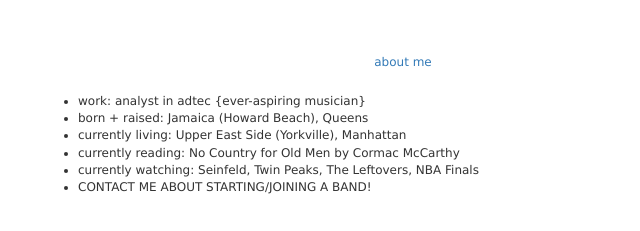
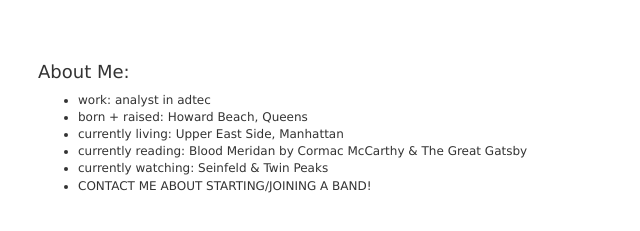
Before and after one commit to dabrams83/dabrams83.github.io, a plain HTML site: page index.html in a window 1280 px wide. Shown: the part 233-464 px from the top of the page, without its empty margins (237-877 px from the left). Drawn offline with nearby package versions, Linux system fonts and the light colour scheme.

Commit message:
6/16/2017 changes

```diff
--- a/index.html
+++ b/index.html
@@ -78,11 +78,10 @@
                   <div class="col-sm-4"></div>
             </div> -->
 
-            <div class ="col-sm-12" id="headerButtons" align= "center"> <!--HEADER BUTTONS-->
-                              <!-- <a id="resumebutton" class="button" onclick="myfunctionResume()" title="resume">resume</a> -->
+            <!-- BUTTONS! <div class ="col-sm-12" id="headerButtons" align= "center">
+                            <a id="resumebutton" class="button" onclick="myfunctionResume()" title="resume">resume</a>
                             <a id="aboutmebutton" class="button" onclick="show('aboutme')" title="aboutme">about me</a>
-
-            </div>
+            </div> -->
 
 <!--
         <div id="spacingDiv"></div>
@@ -117,14 +116,14 @@
       <div id="aboutme" class-"col-sm-12">
       <div class ="col-sm-2"></div>
       <div class ="col-sm-8">
-        <!-- <h2>About Me:</h2> -->
+        <h2>About Me:</h2>
           <p>
             <ul>
-              <li>work: analyst in adtec {ever-aspiring musician}</li>
-              <li>born + raised: Jamaica (Howard Beach), Queens</li>
-              <li>currently living: Upper East Side (Yorkville), Manhattan</li>
-              <li>currently reading: No Country for Old Men by Cormac McCarthy</li>
-              <li>currently watching: Seinfeld, Twin Peaks, The Leftovers, NBA Finals</li>
+              <li>work: analyst in adtec</li>
+              <li>born + raised: Howard Beach, Queens</li>
+              <li>currently living: Upper East Side, Manhattan</li>
+              <li>currently reading: Blood Meridan by Cormac McCarthy & The Great Gatsby</li>
+              <li>currently watching: Seinfeld & Twin Peaks</li>
               <!--<li>workout strategy: lighter weight/higher reps (compound exercises), no cardio</li>
               <li>travel plans for this year: Poland</li>-->
               <li>CONTACT ME ABOUT STARTING/JOINING A BAND!</li>
```
